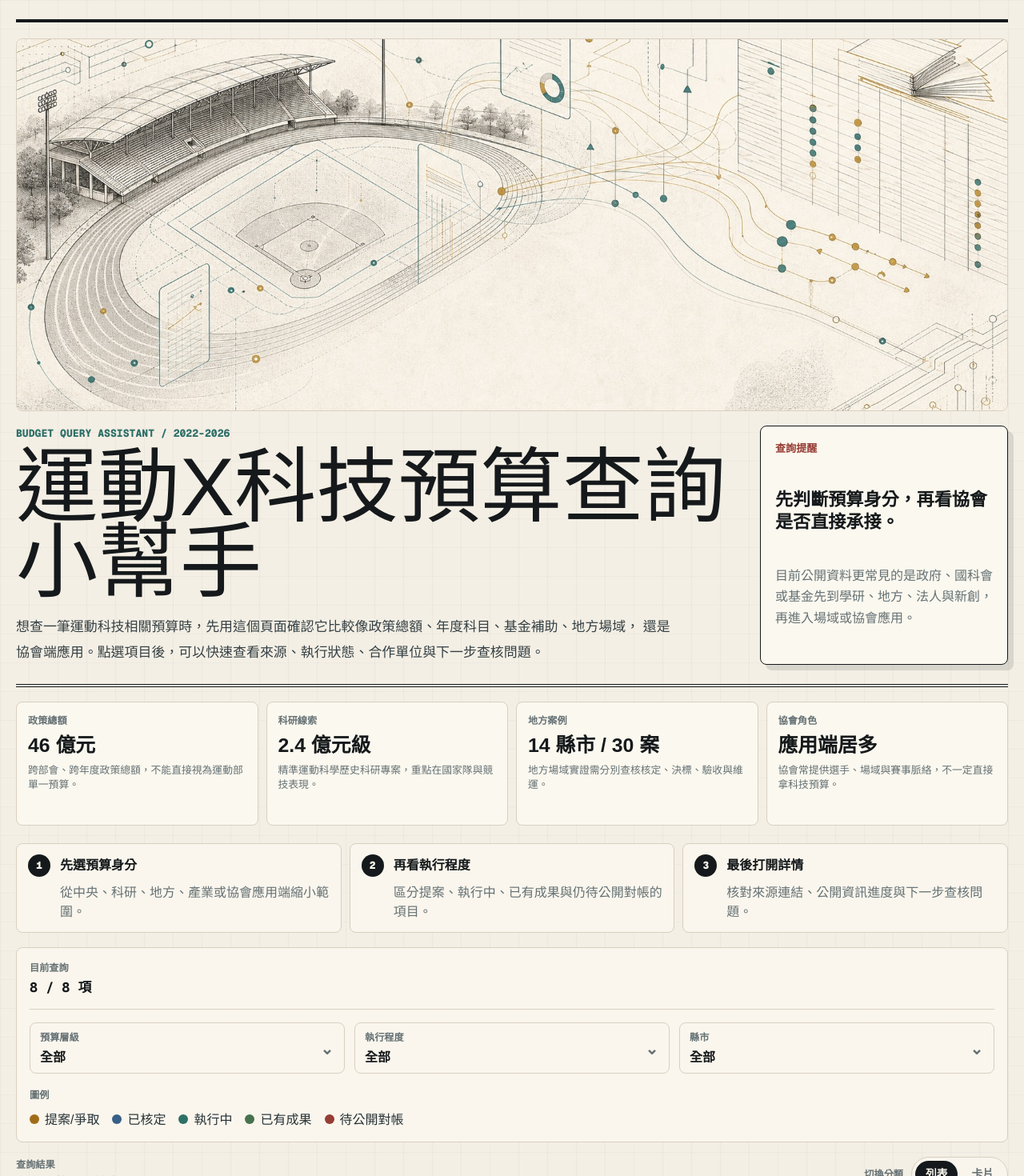
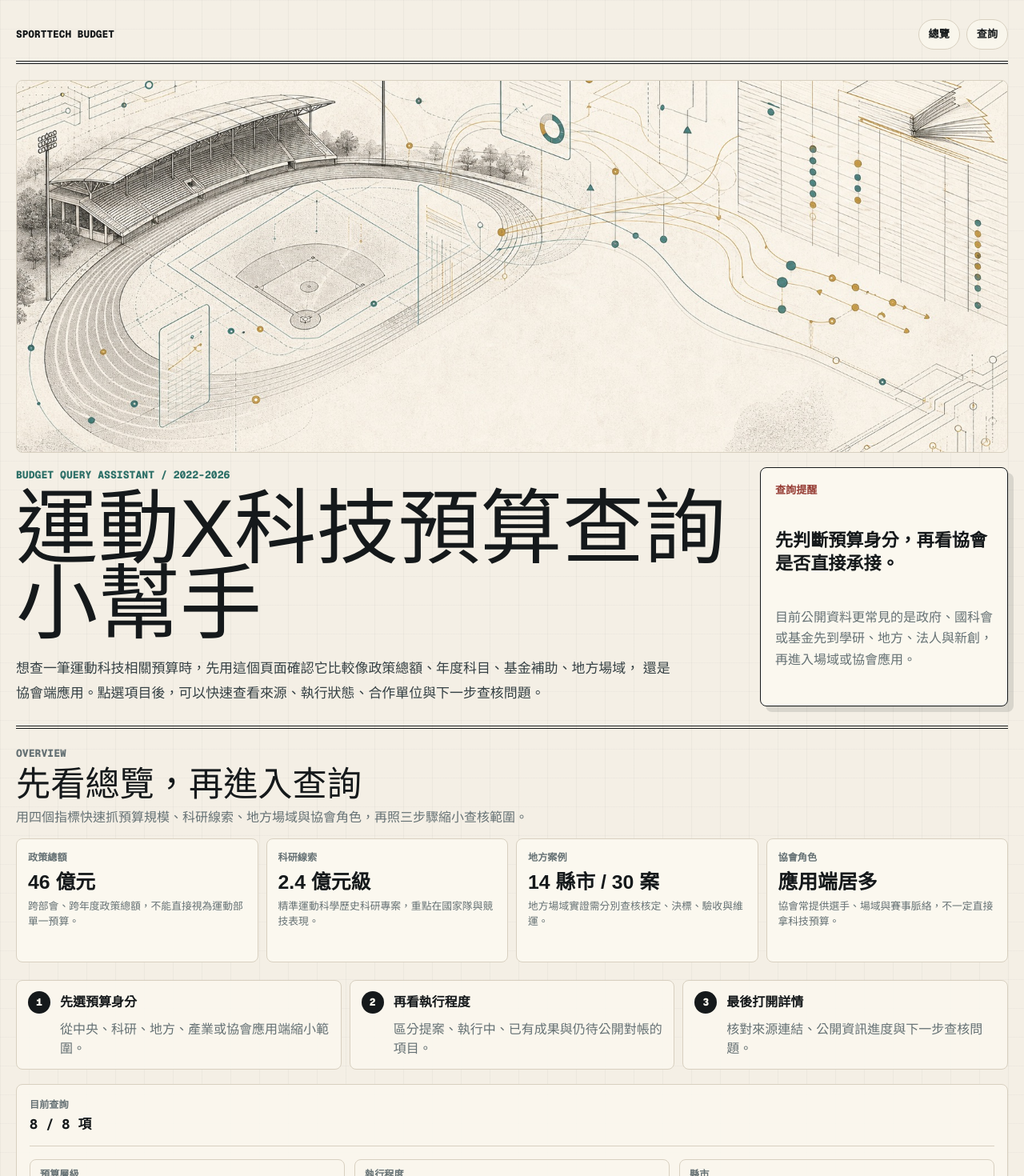
Before and after one commit to doublemoreart-dotcom/sporttech, a Next.js app: page / in a window 1280 px wide. Shown: the top 1470 px of the page at 80% size. Built offline with nearby package versions, Linux system fonts and the light colour scheme.

Commit message:
Add overview anchor header

```diff
--- a/app/globals.css
+++ b/app/globals.css
@@ -156,9 +156,57 @@ p {
   padding: 24px 0 42px;
 }
 
+.site-header {
+  align-items: center;
+  border-bottom: 4px double var(--ink);
+  display: flex;
+  gap: 16px;
+  justify-content: space-between;
+  padding: 0 0 14px;
+}
+
+.site-logo {
+  color: var(--ink);
+  font-family: var(--font-geist-mono), monospace;
+  font-size: 0.8rem;
+  font-weight: 800;
+  letter-spacing: 0;
+  text-decoration: none;
+  text-transform: uppercase;
+}
+
+.site-header nav {
+  display: flex;
+  flex-wrap: wrap;
+  gap: 8px;
+  justify-content: flex-end;
+}
+
+.site-header a:not(.site-logo) {
+  background: rgba(251, 248, 239, 0.74);
+  border: 1px solid var(--line);
+  border-radius: 999px;
+  color: var(--ink);
+  font-size: 0.82rem;
+  font-weight: 800;
+  padding: 8px 12px;
+  text-decoration: none;
+  transition:
+    border-color 160ms ease,
+    box-shadow 160ms ease,
+    transform 160ms ease;
+}
+
+.site-header a:not(.site-logo):hover,
+.site-header a:not(.site-logo):focus-visible {
+  border-color: var(--ink);
+  box-shadow: 3px 3px 0 var(--shadow);
+  outline: none;
+  transform: translate(-1px, -1px);
+}
+
 .masthead {
   border-bottom: 4px double var(--ink);
-  border-top: 4px solid var(--ink);
   display: grid;
   gap: 18px;
   grid-template-columns: minmax(0, 1fr) 310px;
@@ -248,11 +296,39 @@ h1 {
   margin: 0;
 }
 
+.overview-section {
+  scroll-margin-top: 18px;
+}
+
+.section-heading {
+  display: grid;
+  gap: 6px;
+  margin: 20px 0 12px;
+  max-width: 780px;
+}
+
+.section-heading .eyebrow {
+  margin: 0;
+}
+
+.section-heading h2 {
+  color: var(--ink);
+  font-size: clamp(1.65rem, 4vw, 2.7rem);
+  line-height: 1.04;
+  margin: 0;
+}
+
+.section-heading p {
+  color: var(--muted);
+  line-height: 1.65;
+  margin: 0;
+}
+
 .metrics {
   display: grid;
   gap: 10px;
   grid-template-columns: repeat(4, 1fr);
-  margin: 18px 0 22px;
+  margin: 0 0 22px;
 }
 
 .metric {
@@ -1270,6 +1346,15 @@ li {
     width: min(100% - 22px, 1240px);
   }
 
+  .site-header {
+    align-items: flex-start;
+    flex-direction: column;
+  }
+
+  .site-header nav {
+    justify-content: flex-start;
+  }
+
   h1 {
     font-size: 2.7rem;
   }
--- a/app/page.tsx
+++ b/app/page.tsx
@@ -142,7 +142,16 @@ export default function Home() {
         </section>
       )}
 
-      <main className={isPreloading ? "site-shell loading-shell" : "site-shell"}>
+      <main className={isPreloading ? "site-shell loading-shell" : "site-shell"} id="top">
+      <header className="site-header" aria-label="頁面導覽">
+        <a className="site-logo" href="#top" aria-label="回到頁首">
+          SportTech Budget
+        </a>
+        <nav aria-label="主要區塊">
+          <a href="#overview">總覽</a>
+          <a href="#query">查詢</a>
+        </nav>
+      </header>
       <section className="masthead">
         <figure className="hero-visual">
           {/* eslint-disable-next-line @next/next/no-img-element -- Vinext image optimization fails to fetch local assets in dev preview. */}
@@ -170,7 +179,14 @@ export default function Home() {
         </div>
       </section>
 
-      <section className="metrics" aria-label="總覽數字">
+      <section className="overview-section" id="overview" aria-labelledby="overview-title">
+        <div className="section-heading">
+          <p className="eyebrow">overview</p>
+          <h2 id="overview-title">先看總覽，再進入查詢</h2>
+          <p>用四個指標快速抓預算規模、科研線索、地方場域與協會角色，再照三步驟縮小查核範圍。</p>
+        </div>
+
+        <div className="metrics" aria-label="總覽數字">
           {metrics.map((metric) => (
             <button
               aria-label={`查看${metric.label}說明`}
@@ -188,9 +204,9 @@ export default function Home() {
               <small>{metric.note}</small>
             </button>
           ))}
-      </section>
+        </div>
 
-      <section className="query-flow" aria-label="建議查詢流程">
+        <div className="query-flow" aria-label="建議查詢流程">
           <div>
             <span>1</span>
             <strong>先選預算身分</strong>
@@ -206,9 +222,10 @@ export default function Home() {
             <strong>最後打開詳情</strong>
             <p>核對來源連結、公開資訊進度與下一步查核問題。</p>
           </div>
+        </div>
       </section>
 
-      <section className="workbench">
+      <section className="workbench" id="query">
         <aside className="panel">
           <div className="panel-inner">
             <div className="panel-status">
```
Lines whose indentation alone changed are shown as unchanged.
